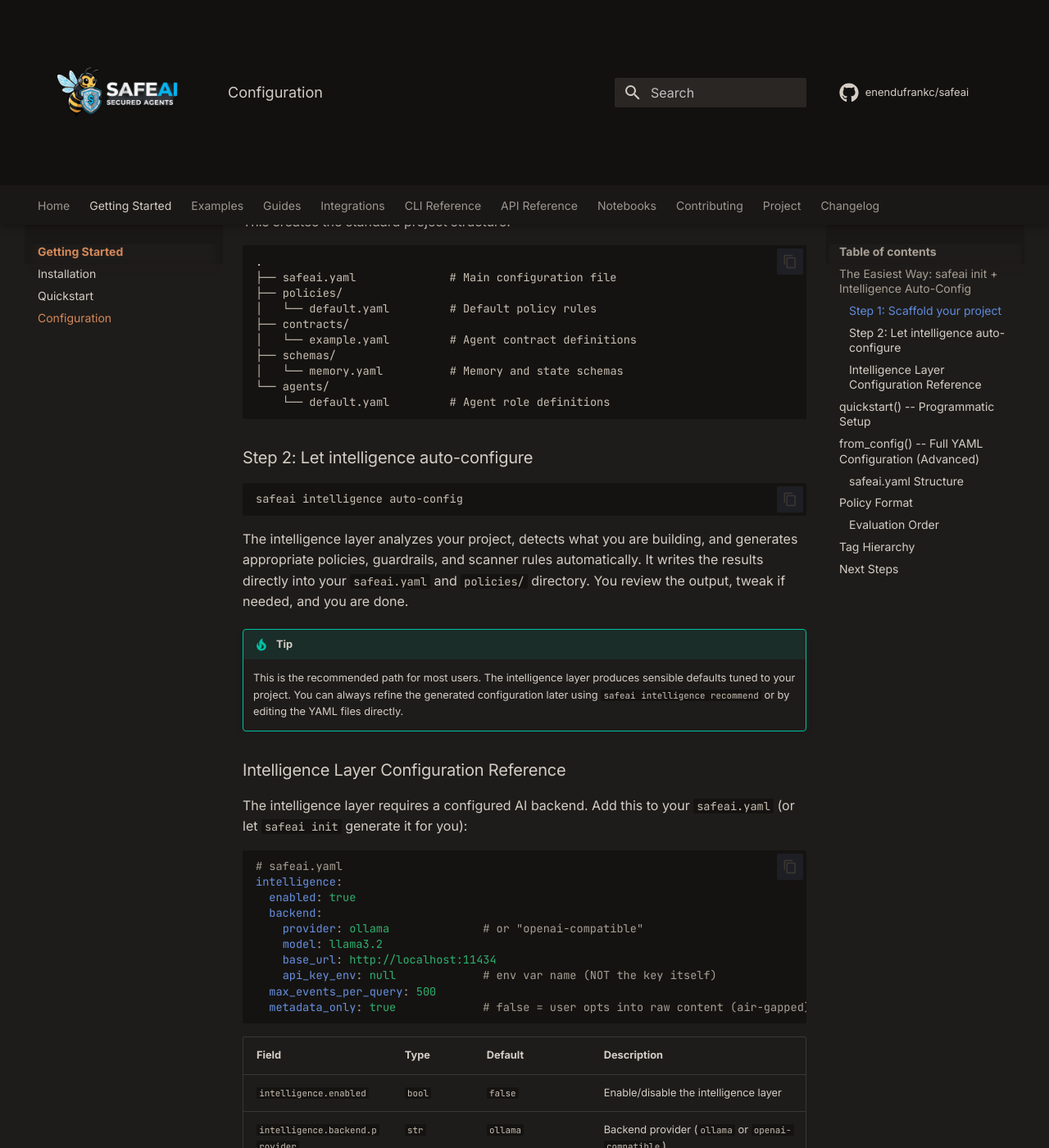
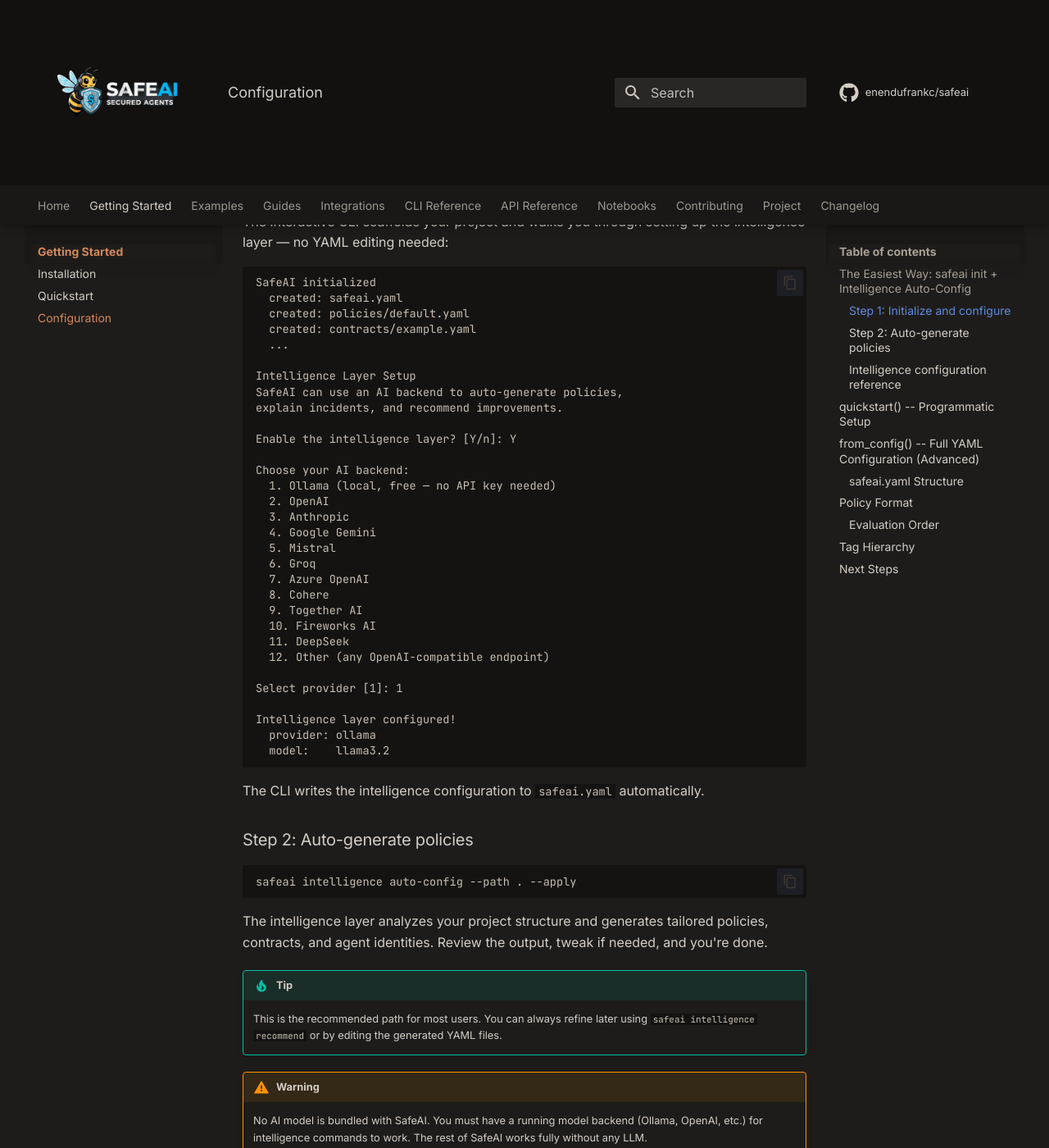
Before and after one commit to enendufrankc/safeai, an MkDocs documentation site: the page built from docs/getting-started/configuration.md, in a window 1280 px wide and 1400 px high, scrolled down 501 px. Shown: the whole window at 82% size. Built offline with MkDocs 1.6.1 and Material for MkDocs 9.7.7, drawn with Linux system fonts in a browser that asks for light colours; comment, search, counter and statistics services are not loaded; some of the changed text lies outside the part shown.

Commit message:
docs: replace manual YAML with interactive CLI as primary setup
Configuration page now shows safeai init interactive flow with
the full 12-provider menu instead of manual YAML blocks. YAML
reference table kept as a footnote for manual editing.

Intelligence guide now leads with safeai init CLI setup,
manual YAML tabs moved under "Manual configuration" subheading.

Co-Authored-By: Claude Opus 4.6 <noreply@anthropic.com>

````diff
--- a/docs/getting-started/configuration.md
+++ b/docs/getting-started/configuration.md
@@ -6,54 +6,69 @@ SafeAI can configure itself automatically using the intelligence layer, or you c
 
 The fastest way to a production-ready configuration is to scaffold your project and let the intelligence layer figure out the right policies for you. No YAML editing required.
 
-### Step 1: Scaffold your project
+### Step 1: Initialize and configure
 
 ```bash
 safeai init
 ```
 
-This creates the standard project structure:
+The interactive CLI scaffolds your project and walks you through setting up the intelligence layer — no YAML editing needed:
 
 ```
-.
-├── safeai.yaml              # Main configuration file
-├── policies/
-│   └── default.yaml         # Default policy rules
-├── contracts/
-│   └── example.yaml         # Agent contract definitions
-├── schemas/
-│   └── memory.yaml          # Memory and state schemas
-└── agents/
-    └── default.yaml         # Agent role definitions
+SafeAI initialized
+  created: safeai.yaml
+  created: policies/default.yaml
+  created: contracts/example.yaml
+  ...
+
+Intelligence Layer Setup
+SafeAI can use an AI backend to auto-generate policies,
+explain incidents, and recommend improvements.
+
+Enable the intelligence layer? [Y/n]: Y
+
+Choose your AI backend:
+  1. Ollama (local, free — no API key needed)
+  2. OpenAI
+  3. Anthropic
+  4. Google Gemini
+  5. Mistral
+  6. Groq
+  7. Azure OpenAI
+  8. Cohere
+  9. Together AI
+  10. Fireworks AI
+  11. DeepSeek
+  12. Other (any OpenAI-compatible endpoint)
+
+Select provider [1]: 1
+
+Intelligence layer configured!
+  provider: ollama
+  model:    llama3.2
 ```
 
-### Step 2: Let intelligence auto-configure
+The CLI writes the intelligence configuration to `safeai.yaml` automatically.
+
+### Step 2: Auto-generate policies
 
 ```bash
-safeai intelligence auto-config
+safeai intelligence auto-config --path . --apply
 ```
 
-The intelligence layer analyzes your project, detects what you are building, and generates appropriate policies, guardrails, and scanner rules automatically. It writes the results directly into your `safeai.yaml` and `policies/` directory. You review the output, tweak if needed, and you are done.
+The intelligence layer analyzes your project structure and generates tailored policies, contracts, and agent identities. Review the output, tweak if needed, and you're done.
 
 !!! tip
-    This is the recommended path for most users. The intelligence layer produces sensible defaults tuned to your project. You can always refine the generated configuration later using `safeai intelligence recommend` or by editing the YAML files directly.
+    This is the recommended path for most users. You can always refine later using `safeai intelligence recommend` or by editing the generated YAML files.
 
-### Intelligence Layer Configuration Reference
+!!! warning
+    No AI model is bundled with SafeAI. You must have a running model backend (Ollama, OpenAI, etc.) for intelligence commands to work. The rest of SafeAI works fully without any LLM.
 
-The intelligence layer requires a configured AI backend. Add this to your `safeai.yaml` (or let `safeai init` generate it for you):
+See the [Intelligence Layer guide](../guides/intelligence.md) for full usage details including `recommend`, `explain`, and `compliance` commands.
 
-```yaml
-# safeai.yaml
-intelligence:
-  enabled: true
-  backend:
-    provider: ollama              # or "openai-compatible"
-    model: llama3.2
-    base_url: http://localhost:11434
-    api_key_env: null             # env var name (NOT the key itself)
-  max_events_per_query: 500
-  metadata_only: true             # false = user opts into raw content (air-gapped)
-```
+### Intelligence configuration reference
+
+If you ever need to edit the intelligence config manually, here are the fields `safeai init` writes to `safeai.yaml`:
 
 | Field | Type | Default | Description |
 |-------|------|---------|-------------|
@@ -64,11 +79,6 @@ intelligence:
 | `intelligence.backend.api_key_env` | `str\|null` | `null` | Environment variable name containing the API key |
 | `intelligence.max_events_per_query` | `int` | `500` | Maximum audit events per intelligence query |
 | `intelligence.metadata_only` | `bool` | `true` | When true, AI agents only see metadata, never raw content |
-
-!!! warning
-    No AI model is bundled with SafeAI. You must have a running model backend (Ollama, OpenAI, etc.) for intelligence commands to work. The rest of SafeAI works fully without any LLM.
-
-See the [Intelligence Layer guide](../guides/intelligence.md) for full usage details including `recommend`, `explain`, and `generate-policy` commands.
 
 ## `quickstart()` -- Programmatic Setup
 
--- a/docs/guides/intelligence.md
+++ b/docs/guides/intelligence.md
@@ -18,21 +18,42 @@ SafeAI's intelligence layer provides 5 AI advisory agents that help you **config
 
 ---
 
-## Configuration
+## Setup
 
-Enable the intelligence layer in `safeai.yaml`:
+The easiest way to configure the intelligence layer is through the interactive CLI:
 
-```yaml
-intelligence:
-  enabled: true
-  backend:
-    provider: ollama              # or "openai-compatible"
-    model: llama3.2
-    base_url: http://localhost:11434
-    api_key_env: null             # env var name (NOT the key itself)
-  max_events_per_query: 500
-  metadata_only: true             # false = user opts into raw content (air-gapped)
+```bash
+safeai init
 ```
+
+The CLI prompts you to choose an AI backend from 12 supported providers (Ollama, OpenAI, Anthropic, Google Gemini, Mistral, Groq, Azure OpenAI, Cohere, Together AI, Fireworks AI, DeepSeek, or any OpenAI-compatible endpoint) and writes the configuration to `safeai.yaml` automatically.
+
+```
+Intelligence Layer Setup
+
+Enable the intelligence layer? [Y/n]: Y
+
+Choose your AI backend:
+  1. Ollama (local, free — no API key needed)
+  2. OpenAI
+  3. Anthropic
+  4. Google Gemini
+  5. Mistral
+  6. Groq
+  ...
+
+Select provider [1]: 1
+
+Intelligence layer configured!
+  provider: ollama
+  model:    llama3.2
+```
+
+Already ran `safeai init`? Re-run it — it will skip existing files and just prompt for intelligence setup.
+
+### Manual configuration
+
+If you prefer to edit `safeai.yaml` directly, here are the backend options:
 
 ### Backend Options
 
````
